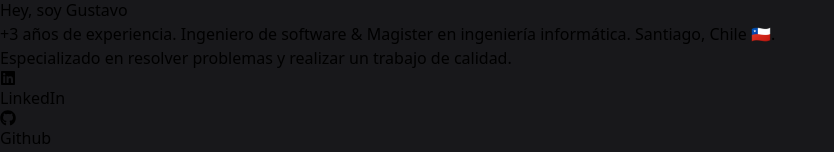
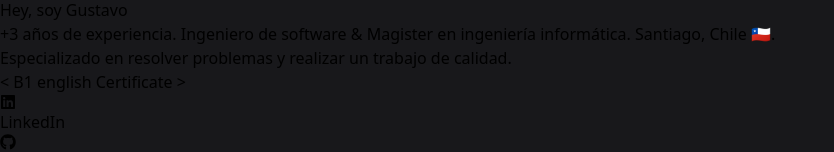
Before and after one commit to ghurtadoarevalo/portfolio, a React (Vite) app: page / in a window 1280 px wide. Shown: the part 506-658 px from the top of the page, without its empty margins (0-834 px from the left). Built offline with nearby package versions, Linux system fonts and the light colour scheme.

Commit message:
ADD: conocimientos inglés

```diff
--- a/src/components/aboutme.tsx
+++ b/src/components/aboutme.tsx
@@ -33,7 +33,13 @@ const AboutMe = () => (
         <br />
         <p>
           Soy un amante del buen café, el cine y los videojuegos, aunque también disfruto de
-          realizar mis rutinas en el gimnasio.
+          realizar mis rutinas en el gimnasio.{' '}
+          <span className="text-yellow-500 font-bold">
+            My english isn&apos;t perfect, but I&apos;ve been certified at a B1 level{' '}
+            <a href="https://www.poliglota.org/dashboard/certificates/90719?source=LinkedIn">
+              (Certificate).
+            </a>
+          </span>
         </p>
       </div>
     </div>
--- a/src/components/hero.tsx
+++ b/src/components/hero.tsx
@@ -40,6 +40,9 @@ export default function Hero() {
           </span>
           . Santiago, Chile 🇨🇱.
           <p>Especializado en resolver problemas y realizar un trabajo de calidad.</p>
+          <p className="text-yellow-500 font-mono mt-2">
+            {'< '}B1 english Certificate{' >'}
+          </p>
         </div>
         <div className="flex flex-row place-content-center gap-2 mt-6 md:place-content-start">
           {socialMedia.map((media: socialMediaType) => (
```
